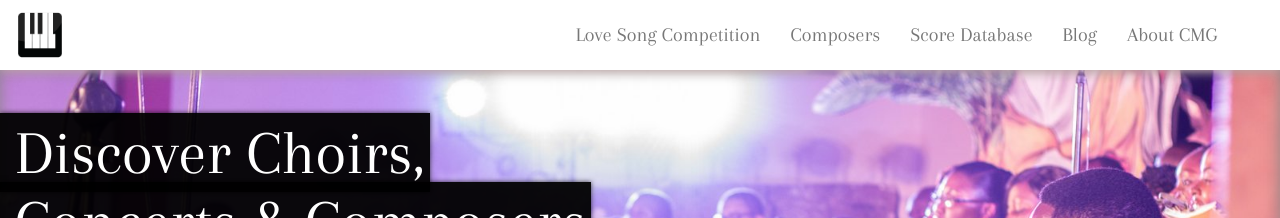
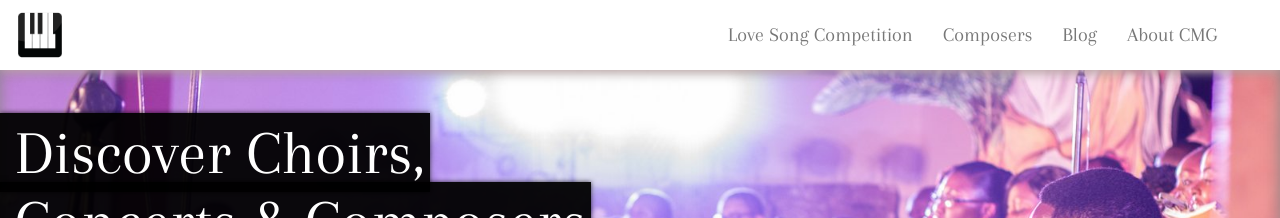
Before and after one commit to choralmusicghana/choralmusicghana.github.io, a Jekyll site: the page built from b5172b4f68e0.html, in a window 1280 px wide. Shown: the top 218 px of the page. Built offline with Jekyll 4.4.1, drawn with Linux system fonts in a browser that asks for light colours; nearby versions of some CDN libraries; some web fonts are replaced; comment, search, counter and statistics services are not loaded.

Commit message:
Remove link to db.html from nav rename db.html to 'hide' it.

```diff
--- a/_includes/nav.html
+++ b/_includes/nav.html
@@ -12,7 +12,7 @@
                 <!-- <li><a href="/ensembles">Choirs &amp; Ensembles</a></li> -->
                 <li><a href="/lovesongcompetition">Love Song Competition</a></li>
                 <li><a href="/composers">Composers</a></li>
-                <li><a href="/db">Score Database</a></li>
+                <!-- <li><a href="/db">Score Database</a></li> -->
                 <li><a href="http://blog.choralmusicghana.com/" target="_blank">Blog</a></li>
                 <li><a href="/about">About CMG</a></li>
               </ul>
```
Also changed, not shown: b5172b4f68e0.html (renamed from db.html).
